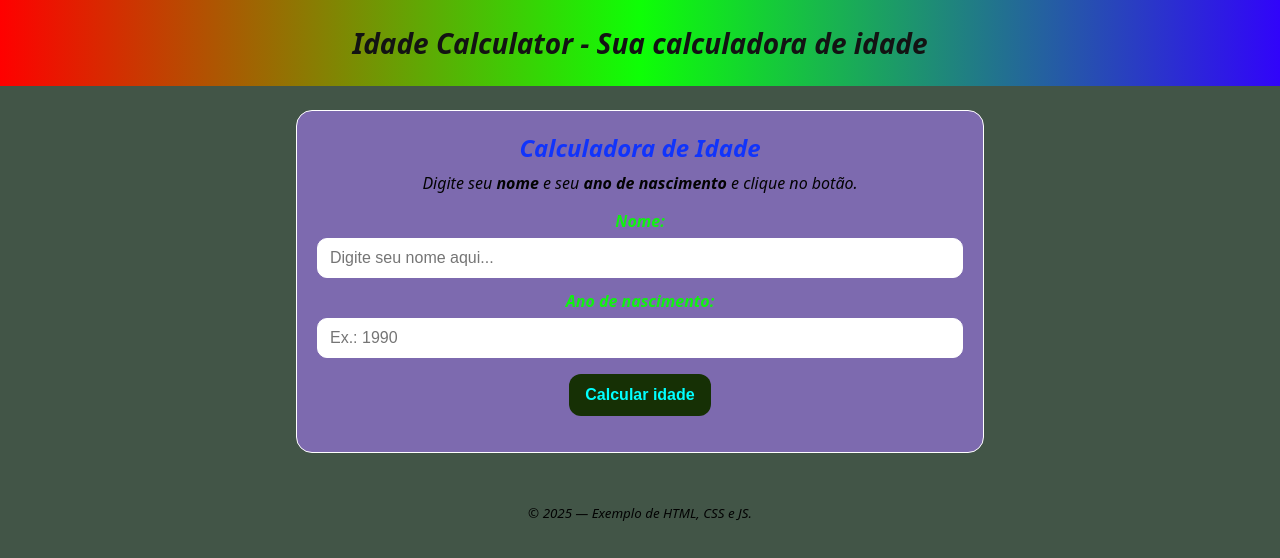
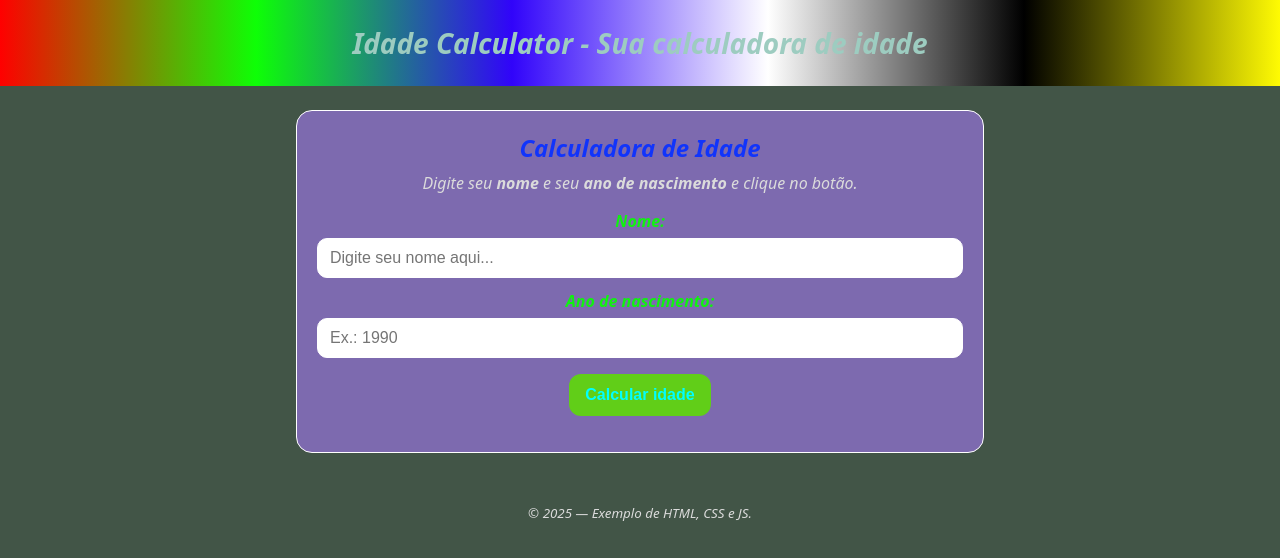
Before and after one commit to cesarf95/calculadorahtmlecss, a plain HTML site: page Eventos DOM JS/index.html in a window 1280 px wide. Drawn offline with Linux system fonts and the light colour scheme.

Commit message:
Update style.css

```diff
--- a/Eventos DOM JS/style.css
+++ b/Eventos DOM JS/style.css
@@ -7,8 +7,8 @@
     --corDeFundo: #f5620e;
     --card: #836cb9ea;
     --ink: #660f0f;
-    --brand: #163005;
-    --muted: #030303;
+    --brand: #61ce18;
+    --muted: #dbdbdb;
 
 }
 
@@ -25,8 +25,8 @@ body {
 
 /* cabeçalho */
 .site-header {
-    background: linear-gradient(90deg, #ff0000, #0eff06, rgb(49, 4, 250));
-    color: rgb(19, 19, 19);
+    background: linear-gradient(90deg, #ff0000, #0eff06,rgb(49, 4, 250), white, rgb(0, 0, 0), rgb(255, 251, 3));
+    color: rgb(157, 204, 192);
     padding: 24px 16px;
     text-align: center;
 
@@ -48,7 +48,7 @@ main{
     background: var(--card);
     border-radius: 16px;
     padding: 20px;
-    box-shadow: 0 8px 24px rgba(rgb(5, 96, 233), green, blue, alpha);
+    box-shadow: 0 8px 24px rgba(rgb(233, 5, 5), green, blue, alpha);
     border: 1px solid rgb(255, 255, 255);
 }
 
@@ -107,7 +107,7 @@ button:active {
 #resultado {
     margin-top: 14px;
     font-size: 1.05rem;
-    color: red
+    color: rgb(235, 233, 233)
 }
 
 .site-footer {
```
